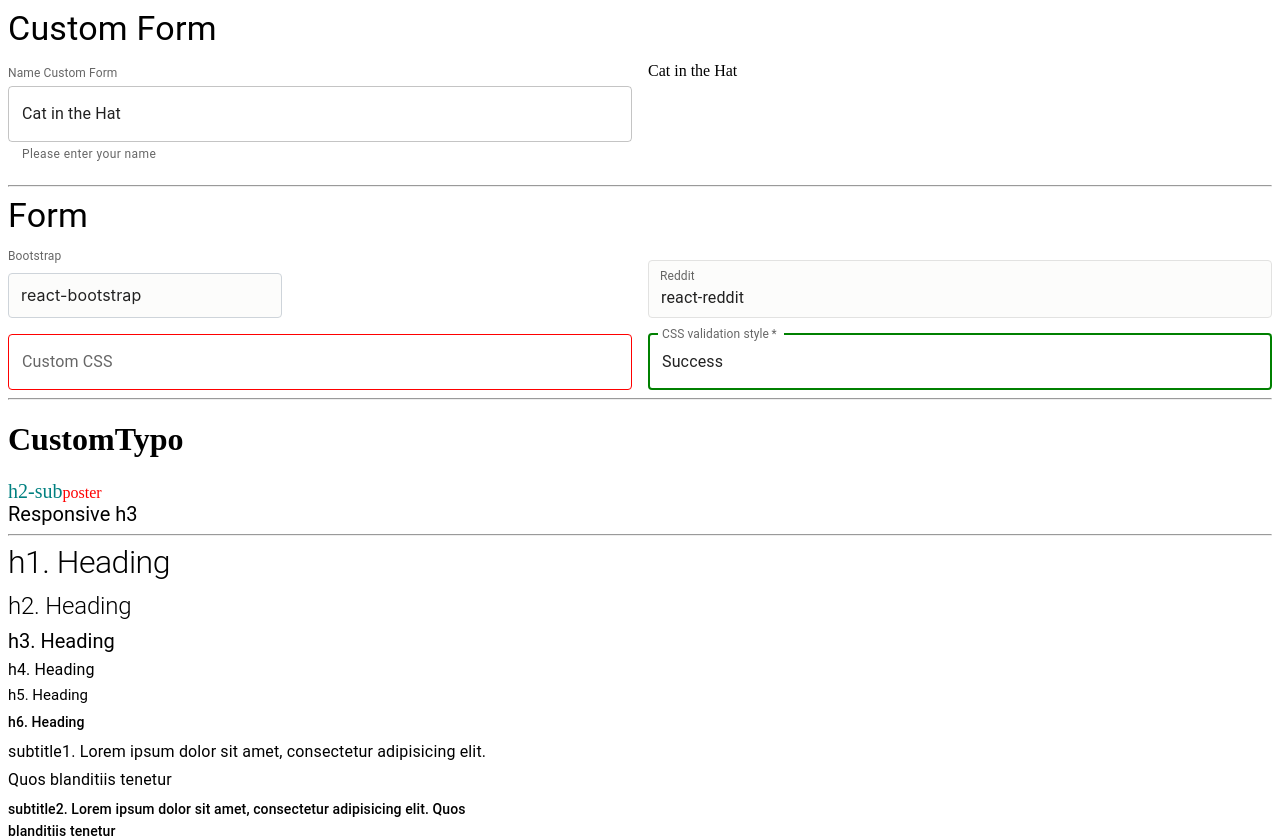
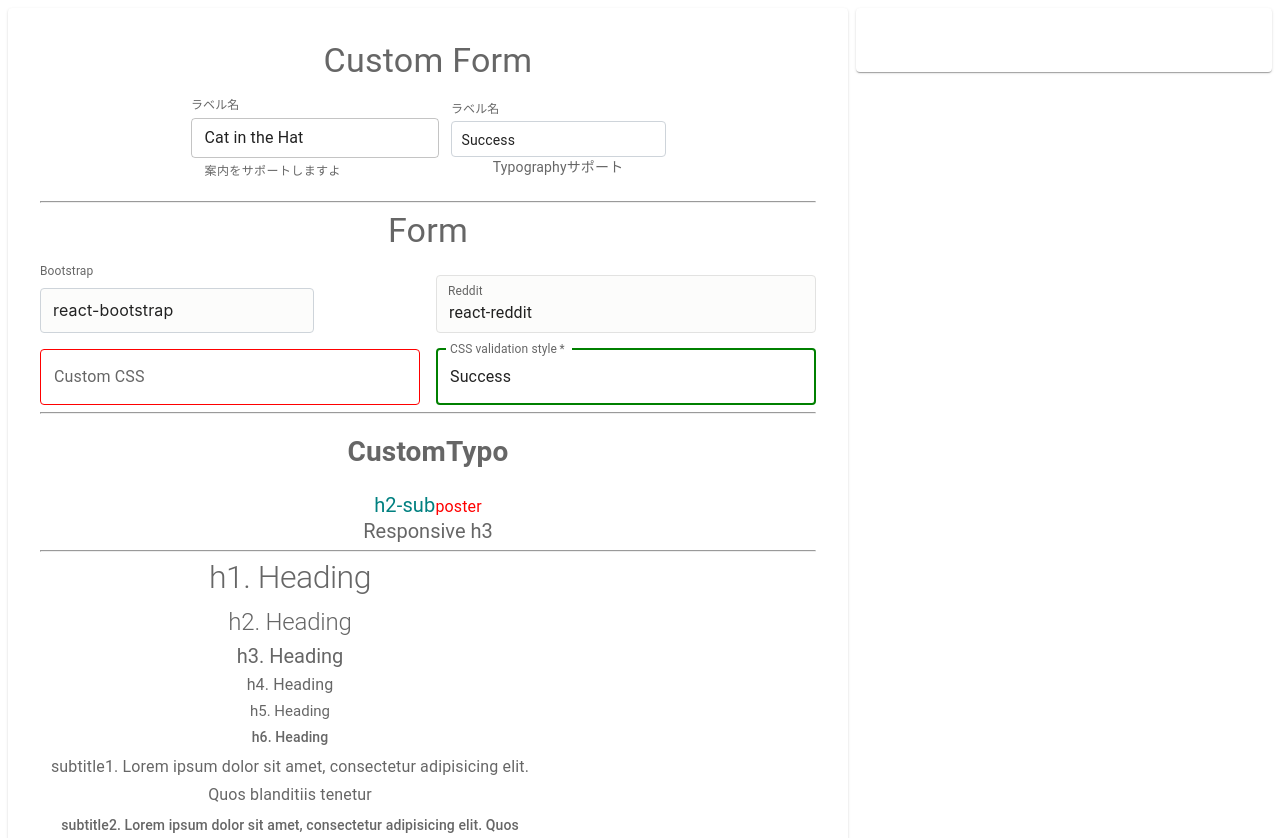
Before and after one commit to BoxPistols/MUI-SandBox_220430, a React (Create React App) app: page / in a window 1280 px wide. Shown: the top 838 px of the page. Built offline with nearby package versions, Linux system fonts and the light colour scheme.

Commit message:
Add Custom2

```diff
--- a/src/CustomForm.tsx
+++ b/src/CustomForm.tsx
@@ -8,28 +8,6 @@ import FormControl from '@mui/material/FormControl'
 import Box from '@mui/material/Box'
 import Typography from '@mui/material/Typography'
 
-const CustomInput = styled(InputBase)(({ theme }) => ({
-  'label + &': {
-    marginTop: theme.spacing(2.4),
-  },
-  '& .MuiInputBase-input': {
-    borderRadius: 4,
-    border: '1px solid #ced4da',
-    fontSize: 16,
-    width: 'auto',
-    padding: '8px 10px 6px',
-    // backgroundColor: theme.palette.mode === 'light' ? '#fcfcfb' : '#2b2b2b',
-    transition: theme.transitions.create([
-      'border-color',
-      // 'background-color',
-      // 'box-shadow',
-    ]),
-    '&:focus': {
-      // boxShadow: `${alpha(theme.palette.primary.main, 0.25)} 0 0 0 0.2rem`,
-      borderColor: theme.palette.primary.main,
-    },
-  },
-}))
 
 export default function CustomizedInputs() {
   const [name, setName] = React.useState('Cat in the Hat')
@@ -46,40 +24,84 @@ export default function CustomizedInputs() {
       </Box>
       <Box
         component="form"
-        noValidate
-        sx={{
-          display: 'grid',
-          gridTemplateColumns: { sm: '1fr 1fr' },
-          gap: 2,
-        }}
+        // noValidate
+        // sx={{
+        //   display: 'grid',
+        //   gridTemplateColumns: { sm: '1fr 1fr' },
+        //   gap: 2,
+        // }}
       >
         {/* Custom Form */}
         <FormControl variant="standard" sx={{ margin: '24px 0 12px 0' }}>
+          {/* ラベル */}
           <InputLabel
             htmlFor="custom-input"
             shrink
-            sx={{ margin: '-20px 0 0 0' }}
+            sx={{ margin: '-20px 0 0 0', userSelect: 'none' }}
           >
-            <Typography variant="body1">Name Custom Form</Typography>
+            <Typography variant="body1" sx={{ fontSize: '16px' }}>
+              ラベル名
+            </Typography>
           </InputLabel>
-
-          {/* <CustomInput
-            id="custom-input"
-            placeholder="Placeholder"
-            // defaultValue="defaultValue"
-          /> */}
           {/* xxx */}
           <TextField
             id="custom-input"
             // label="Name"
             value={name}
             onChange={handleChange}
-            helperText="Please enter your name"
+            placeholder="プレースホルダー"
+            helperText="案内をサポートしますよ"
+            size="small"
+            sx={{ fontSize: '14px' }}
           />
         </FormControl>
-        {name}
-        {/* Field */}
+        {/* カスタム２ */}
+        <FormControl variant="standard" sx={{ margin: '8px 0 12px 12px' }}>
+          <InputLabel
+            htmlFor="custom2"
+            shrink
+            sx={{ userSelect: 'none' }}
+          >
+            <Typography variant="body1" sx={{ fontSize: '16px' }}>
+              ラベル名
+            </Typography>
+          </InputLabel>
+          <CustomInput
+            placeholder="プレースホルダー"
+            defaultValue="Success"
+            id="custom2"
+            />
+            <Typography variant="body2" sx={{ fontSize: '14px' }}>
+              Typographyサポート
+            </Typography>
+        </FormControl>
+
+        {/* {name} */}
       </Box>
     </Box>
   )
 }
+
+// Design
+const CustomInput = styled(InputBase)(({ theme }) => ({
+  'label + &': {
+    marginTop: theme.spacing(2.4),
+  },
+  '& .MuiInputBase-input': {
+    borderRadius: 4,
+    border: '1px solid #ced4da',
+    fontSize: 14,
+    width: 'auto',
+    padding: '8px 10px 6px',
+    // backgroundColor: theme.palette.mode === 'light' ? '#fcfcfb' : '#2b2b2b',
+    transition: theme.transitions.create([
+      'border-color',
+      // 'background-color',
+      // 'box-shadow',
+    ]),
+    '&:focus': {
+      // boxShadow: `${alpha(theme.palette.primary.main, 0.25)} 0 0 0 0.2rem`,
+      borderColor: theme.palette.primary.main,
+    },
+  },
+}))
--- a/src/Style.tsx
+++ b/src/Style.tsx
@@ -1,5 +1,31 @@
 import React from 'react'
+import { Grid, Box, Paper, styled } from '@mui/material'
 
-export default function StyleWrap({ children }: { children: React.ReactNode }) {
-  return <div>{children}</div>
+const Item = styled(Paper)(({ theme }) => ({
+  backgroundColor: theme.palette.mode === 'dark' ? '#1A2027' : '#fff',
+  ...theme.typography.body2,
+  padding: theme.spacing(4),
+  textAlign: 'center',
+  color: theme.palette.text.secondary,
+}))
+
+export default function StyleWrap({
+  children,
+  rightSide,
+}: {
+  children: React.ReactNode
+  rightSide: React.ReactNode
+}) {
+  return (
+    <Box sx={{}}>
+      <Grid container spacing={1}>
+        <Grid item xs={8}>
+          <Item>{children}</Item>
+        </Grid>
+        <Grid item xs={4}>
+          <Item>{rightSide}</Item>
+        </Grid>
+      </Grid>
+    </Box>
+  )
 }
--- a/src/index.tsx
+++ b/src/index.tsx
@@ -1,5 +1,5 @@
 import * as React from 'react'
-import ReactDOM from 'react-dom'
+// import ReactDOM from 'react-dom'
 import StyleWrap from './Style'
 import { StyledEngineProvider } from '@mui/material/styles'
 import Form from './Form'
@@ -7,6 +7,24 @@ import CustomForm from './CustomForm'
 import Demo from './Typography'
 import CustomTypo from './CustomTypo'
 
+// After
+import { createRoot } from 'react-dom/client'
+const container = document.getElementById('root')
+
+if ( container ) {
+  const root = createRoot(container);
+  root.render(  <StyledEngineProvider injectFirst>
+    <StyleWrap rightSide="">
+      <CustomForm />
+      <hr />
+      <Form />
+      <hr />
+      <CustomTypo />
+      <hr />
+      <Demo />
+    </StyleWrap>
+  </StyledEngineProvider>);
+}
 // before
 // ReactDOM.render(
 //   <StyledEngineProvider injectFirst>
@@ -22,33 +40,3 @@ import CustomTypo from './CustomTypo'
 //   </StyledEngineProvider>,
 //   document.querySelector('#root')
 // )
-
-/**
- * Warning: ReactDOM.render is no longer supported in React 18. Use createRoot instead. Until you switch to the new API, your app will behave as if it's running React 17. Learn more: https://reactjs.org/link/switch-to-createroot
- */
-// After
-
-import { createRoot } from 'react-dom/client'
-const container = document.getElementById('root')
-
-if ( container ) {
-  const root = createRoot(container);
-  root.render(  <StyledEngineProvider injectFirst>
-    <StyleWrap>
-      <CustomForm />
-      <hr />
-      <Form />
-      <hr />
-      <CustomTypo />
-      <hr />
-      <Demo />
-    </StyleWrap>
-  </StyledEngineProvider>);
-}
-
-// const root = createRoot(container) // createRoot(container!) if you use TypeScript
-// root.render(
-//   <StyledEngineProvider injectFirst>
-//     <Demo />
-//   </StyledEngineProvider>
-// )
```
Also changed, not shown: src/components/InputForm.tsx (added, +32 -0 lines).
